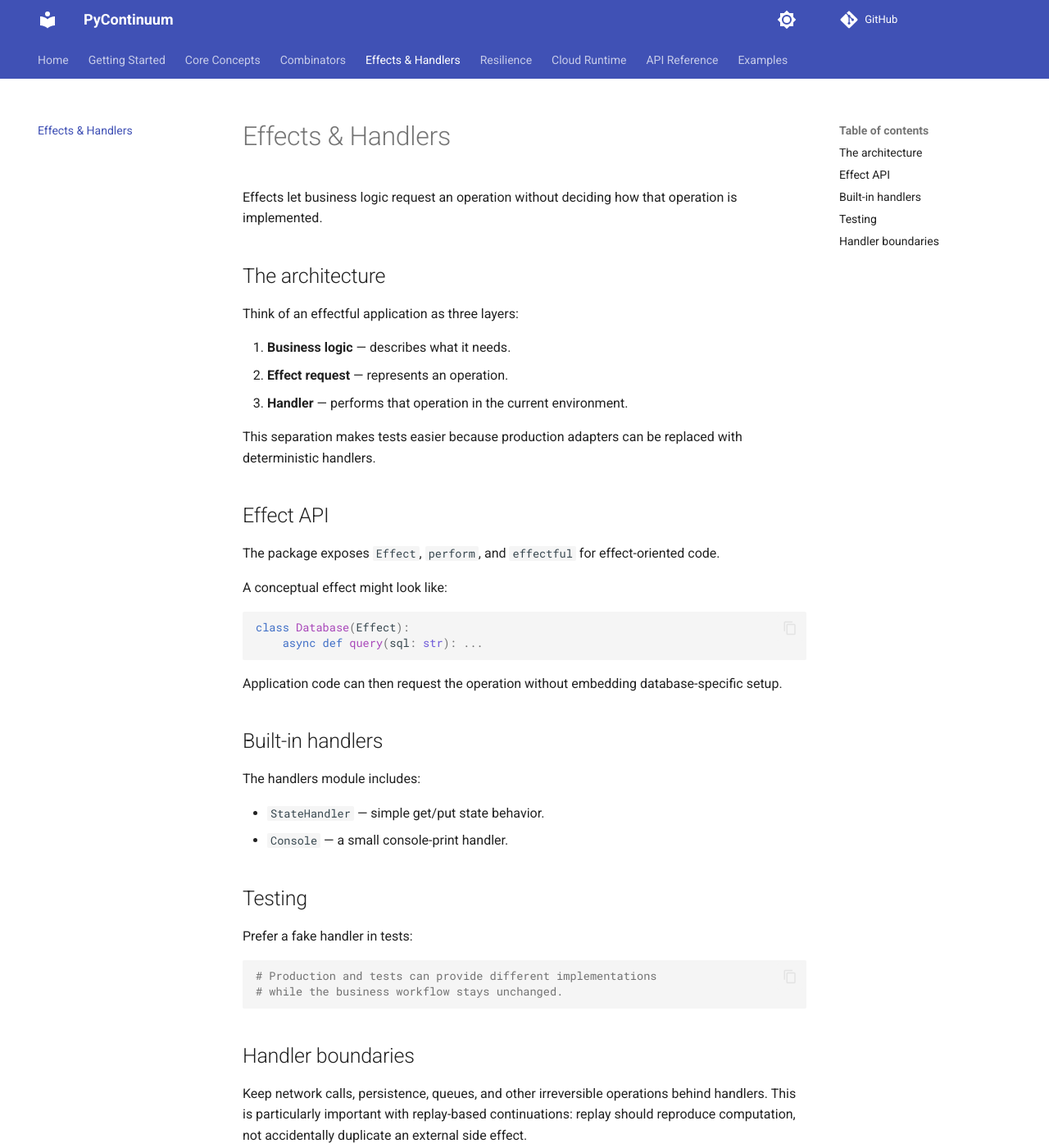
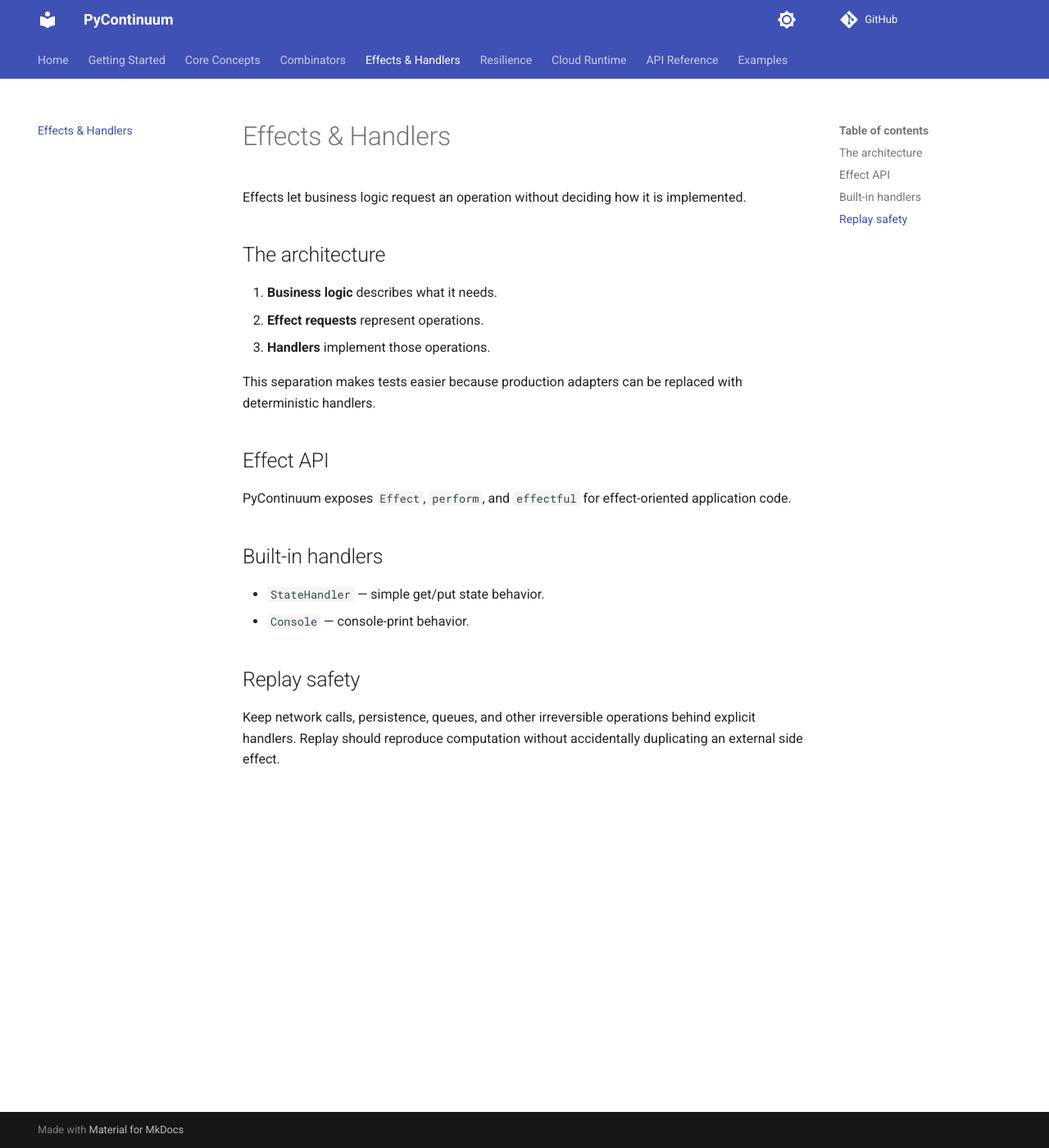
Before and after one commit to HEMU-VERMA/pycontinuum, an MkDocs documentation site: the page built from docs/effects.md, in a window 1280 px wide and 1400 px high. Shown: the whole window at 82% size. Built offline with MkDocs 1.6.1 and Material for MkDocs 9.7.7, drawn with Linux system fonts in a browser that asks for light colours; comment, search, counter and statistics services are not loaded.

````diff
--- a/docs/effects.md
+++ b/docs/effects.md
@@ -1,46 +1,24 @@
 # Effects & Handlers
 
-Effects let business logic request an operation without deciding how that operation is implemented.
+Effects let business logic request an operation without deciding how it is implemented.
 
 ## The architecture
 
-Think of an effectful application as three layers:
-
-1. **Business logic** — describes what it needs.
-2. **Effect request** — represents an operation.
-3. **Handler** — performs that operation in the current environment.
+1. **Business logic** describes what it needs.
+2. **Effect requests** represent operations.
+3. **Handlers** implement those operations.
 
 This separation makes tests easier because production adapters can be replaced with deterministic handlers.
 
 ## Effect API
 
-The package exposes `Effect`, `perform`, and `effectful` for effect-oriented code.
-
-A conceptual effect might look like:
-
-```python
-class Database(Effect):
-    async def query(sql: str): ...
-```
-
-Application code can then request the operation without embedding database-specific setup.
+PyContinuum exposes `Effect`, `perform`, and `effectful` for effect-oriented application code.
 
 ## Built-in handlers
 
-The handlers module includes:
+- `StateHandler` — simple get/put state behavior.
+- `Console` — console-print behavior.
 
-- `StateHandler` — simple get/put state behavior.
-- `Console` — a small console-print handler.
+## Replay safety
 
-## Testing
-
-Prefer a fake handler in tests:
-
-```python
-# Production and tests can provide different implementations
-# while the business workflow stays unchanged.
-```
-
-## Handler boundaries
-
-Keep network calls, persistence, queues, and other irreversible operations behind handlers. This is particularly important with replay-based continuations: replay should reproduce computation, not accidentally duplicate an external side effect.
+Keep network calls, persistence, queues, and other irreversible operations behind explicit handlers. Replay should reproduce computation without accidentally duplicating an external side effect.
````
